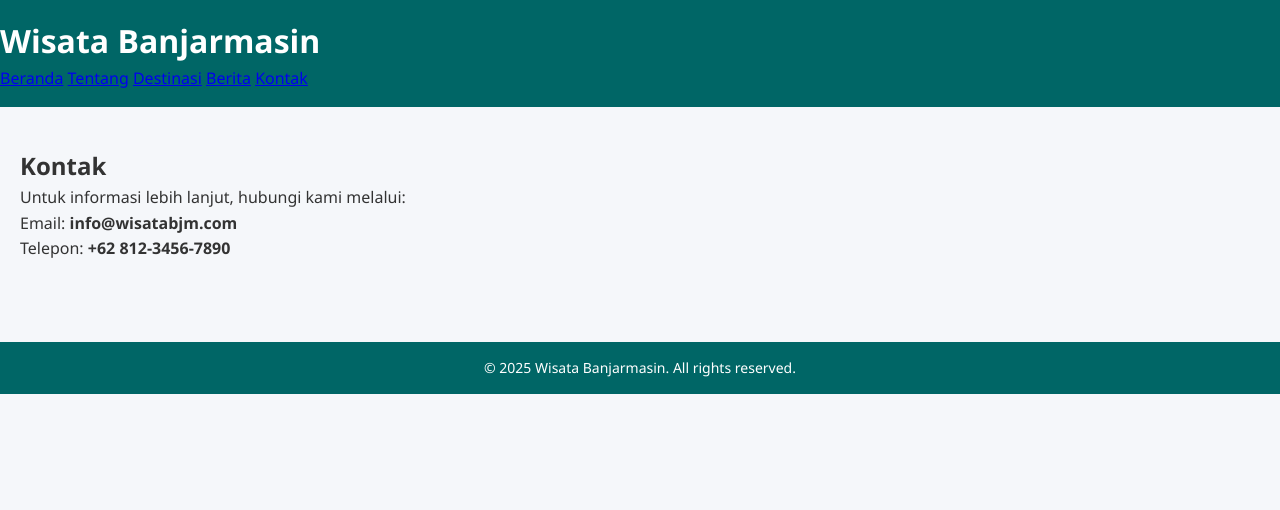
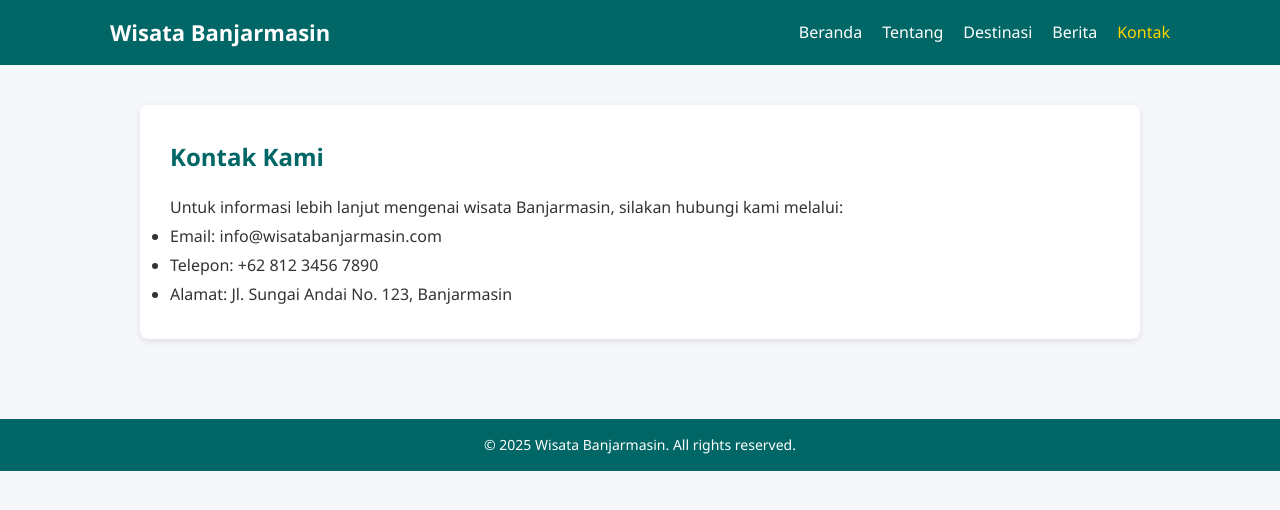
Before and after one commit to arfaniakbar/MyWebsite, a plain HTML site: page kontak.html in a window 1280 px wide. Drawn offline with Linux system fonts and the light colour scheme.

Commit message:
Update kontak.html

```diff
--- a/kontak.html
+++ b/kontak.html
@@ -7,32 +7,34 @@
   <link rel="stylesheet" href="style.css">
 </head>
 <body>
-
   <header>
-    <h1>Wisata Banjarmasin</h1>
-    <div class="menu-toggle">
-      <span></span>
-      <span></span>
-      <span></span>
+    <div class="container navbar-container">
+      <h1 class="logo">Wisata Banjarmasin</h1>
+      <nav id="navbar">
+        <a href="index.html">Beranda</a>
+        <a href="tentang.html">Tentang</a>
+        <a href="destinasi.html">Destinasi</a>
+        <a href="berita.html">Berita</a>
+        <a href="kontak.html" class="active">Kontak</a>
+      </nav>
+      <button id="menu-toggle">&#9776;</button>
     </div>
-    <nav>
-      <a href="index.html">Beranda</a>
-      <a href="tentang.html">Tentang</a>
-      <a href="destinasi.html">Destinasi</a>
-      <a href="berita.html">Berita</a>
-      <a href="kontak.html">Kontak</a>
-    </nav>
   </header>
 
   <main>
-    <h2>Kontak</h2>
-    <p>Untuk informasi lebih lanjut, hubungi kami melalui:</p>
-    <p>Email: <strong>info@wisatabjm.com</strong></p>
-    <p>Telepon: <strong>+62 812-3456-7890</strong></p>
+    <section class="content">
+      <h2>Kontak Kami</h2>
+      <p>Untuk informasi lebih lanjut mengenai wisata Banjarmasin, silakan hubungi kami melalui:</p>
+      <ul>
+        <li>Email: info@wisatabanjarmasin.com</li>
+        <li>Telepon: +62 812 3456 7890</li>
+        <li>Alamat: Jl. Sungai Andai No. 123, Banjarmasin</li>
+      </ul>
+    </section>
   </main>
 
   <footer>
-    © 2025 Wisata Banjarmasin. All rights reserved.
+    <p>© 2025 Wisata Banjarmasin. All rights reserved.</p>
   </footer>
 
   <script src="script.js"></script>
```
